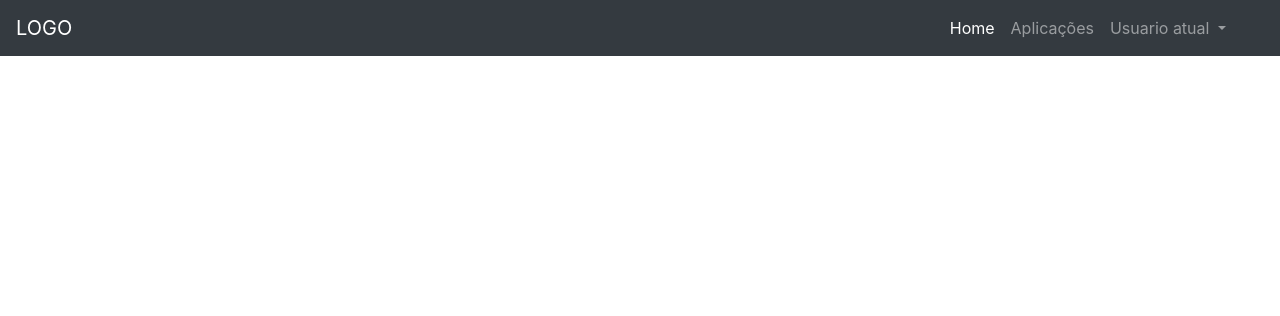
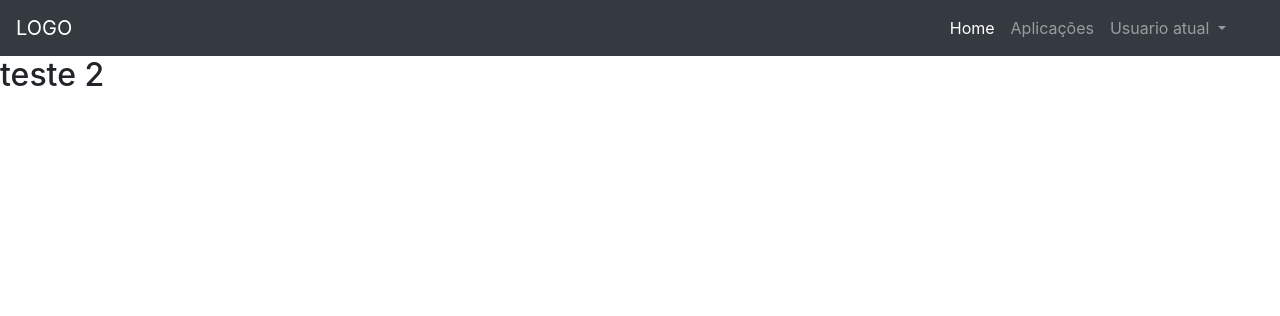
Before and after one commit to wesleyjrs/aplicao_nexdrones, a PHP site: page /home.php in a window 1280 px wide. Shown: the top 316 px of the page. Run offline with PHP 8.4, Linux system fonts and the light colour scheme.

Commit message:
teste form cad

```diff
--- a/home.php
+++ b/home.php
@@ -16,6 +16,7 @@
 
 
     <h1>teste github</h1>
+    <h2>teste 2</h2>
 
 
     <script src="bibliotecas/bootstrap/js/bootstrap.min.js"></script>
```
